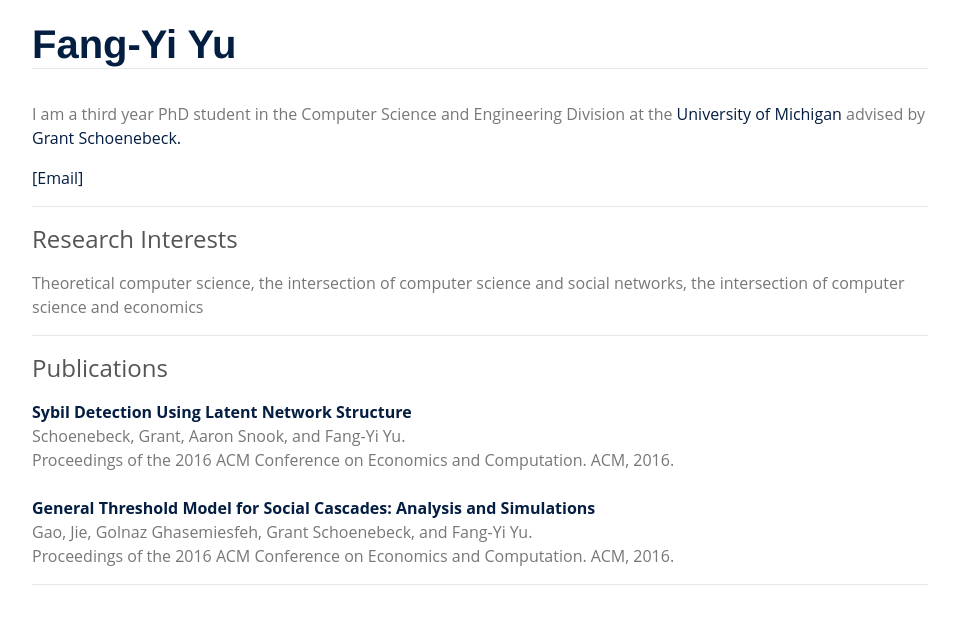
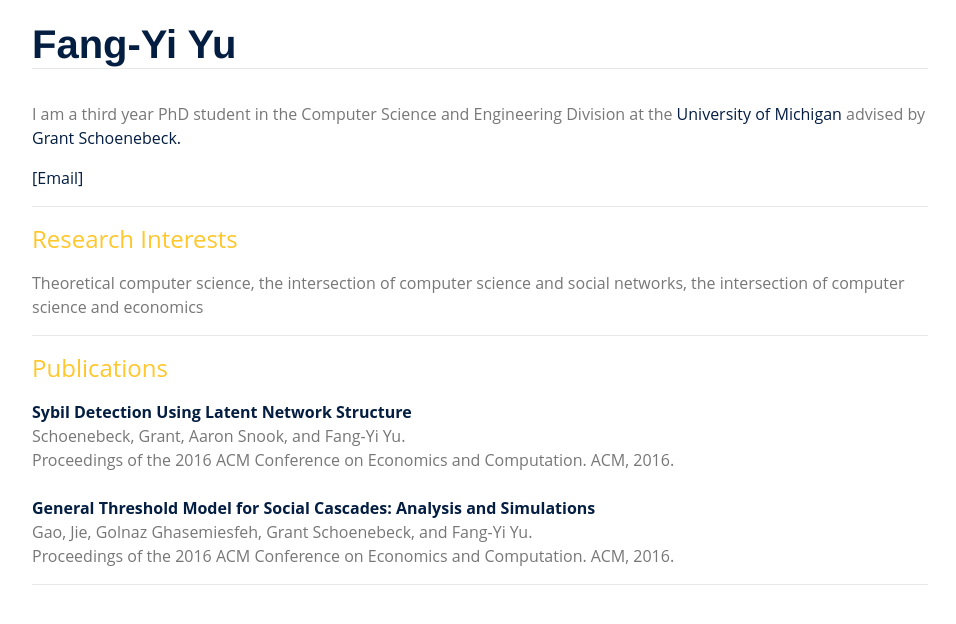
Before and after one commit to ericswatch/ericswatch.github.io, a Jekyll site: the page index.html, which Jekyll copies as it is, in a window 1280 px wide. Shown: the top 624 px of the page, without its empty margins (160-1116 px from the left). Built offline with Jekyll 4.4.1, drawn with Linux system fonts in a browser that asks for light colours; nearby versions of some CDN libraries.

Commit message:
Update main.css

```diff
--- a/css/main.css
+++ b/css/main.css
@@ -16,7 +16,7 @@
 }
 
 h2 {
-    color: #555;
+    color: #FFC72C;
     font-size: 1.5em;
     font-weight: normal;
 
```
